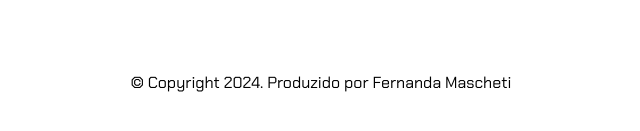
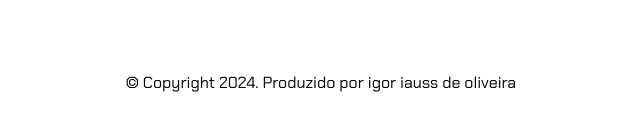
Before and after one commit to igoriauss/projeto-junior, a plain HTML site: page index.html in a window 1280 px wide. Shown: the part 1530-1661 px from the top of the page, 319-959 px from the left. Drawn offline with nearby package versions, Linux system fonts and the light colour scheme.

Commit message:
Update index.html

```diff
--- a/index.html
+++ b/index.html
@@ -209,7 +209,7 @@ interativas e dinâmicas para a web. </p>
             <i class="bi bi-github"></i>
             <a href="https://github.com/femascheti">GitHub</a>
         </div>
-        <p class="my-5 text-center">© Copyright 2024. Produzido por Fernanda Mascheti</p>
+        <p class="my-5 text-center">© Copyright 2024. Produzido por igor iauss de oliveira</p>
     </footer>
 
     <script src="https://cdn.jsdelivr.net/npm/bootstrap@5.3.2/dist/js/bootstrap.bundle.min.js"></script>
```
